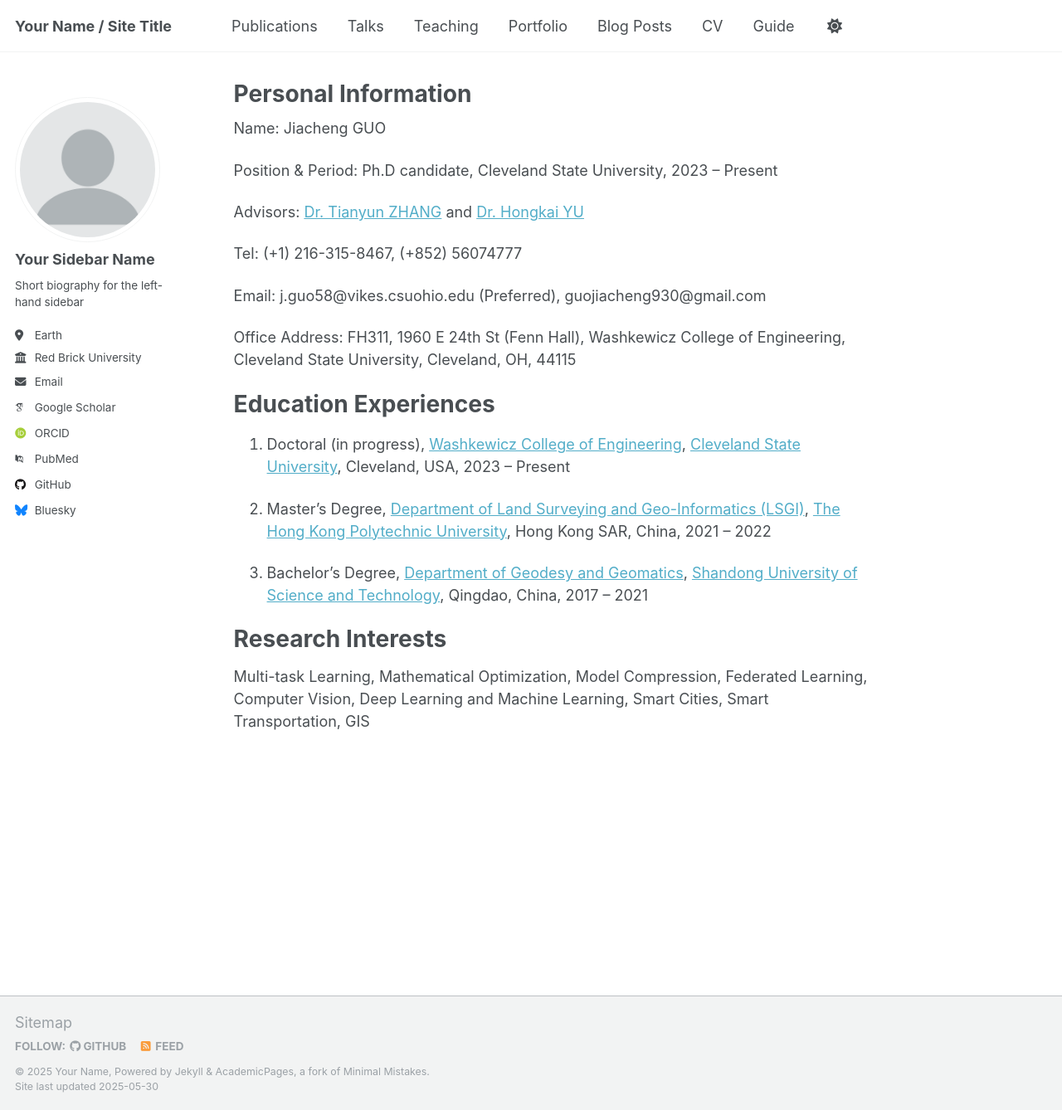
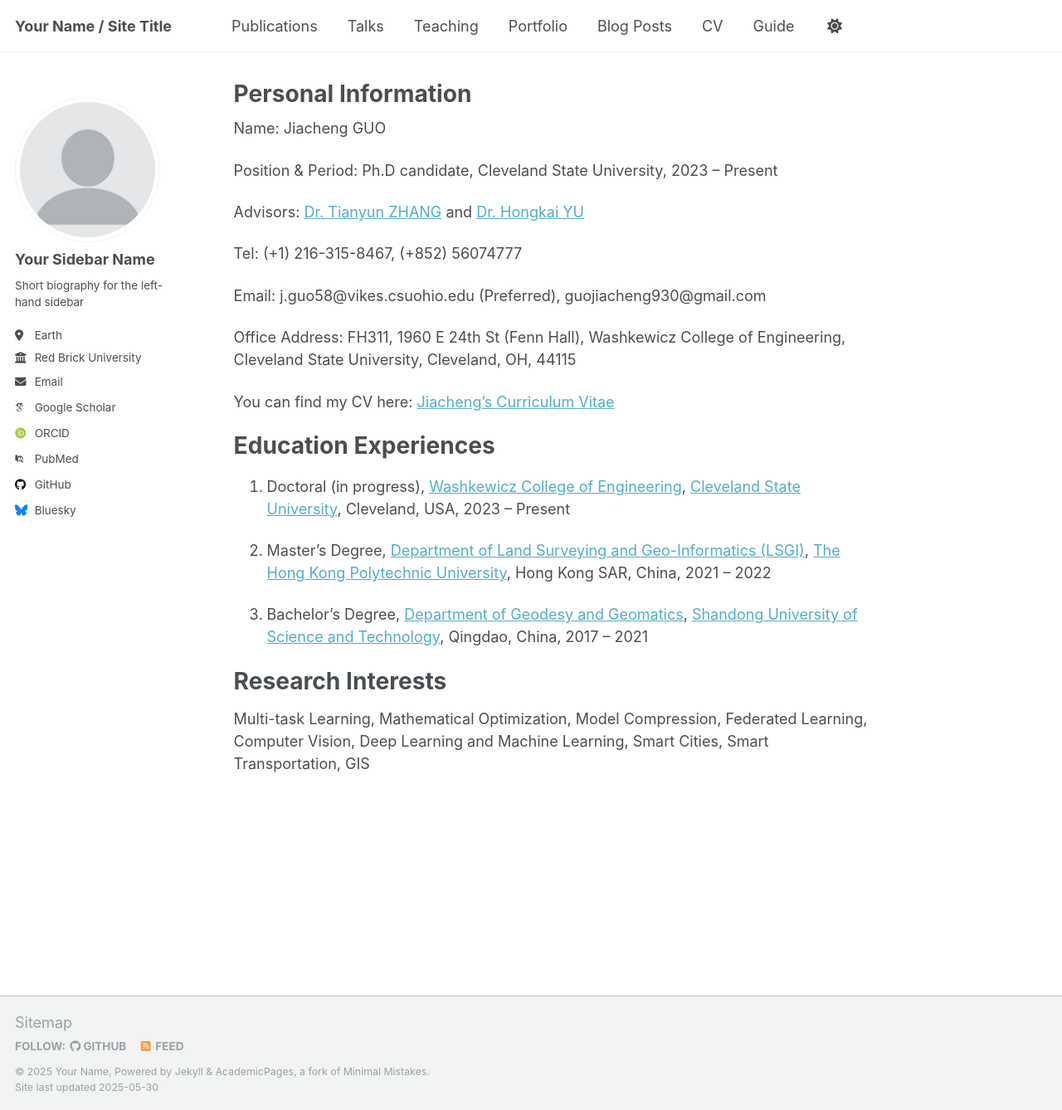
Before and after one commit to EngravedMemories/jiachengguo2011, a Jekyll site: the page built from _pages/about.md, in a window 1280 px wide and 1338 px high. Shown: the whole window at 83% size. Built offline with Jekyll 4.4.1, drawn with Linux system fonts in a browser that asks for light colours; some web fonts are replaced.

Commit message:
Update about.md

```diff
--- a/_pages/about.md
+++ b/_pages/about.md
@@ -19,6 +19,8 @@ Email: j.guo58@vikes.csuohio.edu (Preferred), guojiacheng930@gmail.com
 
 Office Address: FH311, 1960 E 24th St (Fenn Hall), Washkewicz College of Engineering, Cleveland State University, Cleveland, OH, 44115
 
+You can find my CV here: [Jiacheng's Curriculum Vitae](../assets/CV_Jiacheng_Guo.pdf)
+
 Education Experiences
 ======
 1. Doctoral (in progress), [Washkewicz College of Engineering](https://engineering.csuohio.edu/), [Cleveland State University](https://www.csuohio.edu/), Cleveland, USA, 2023 -- Present
```
